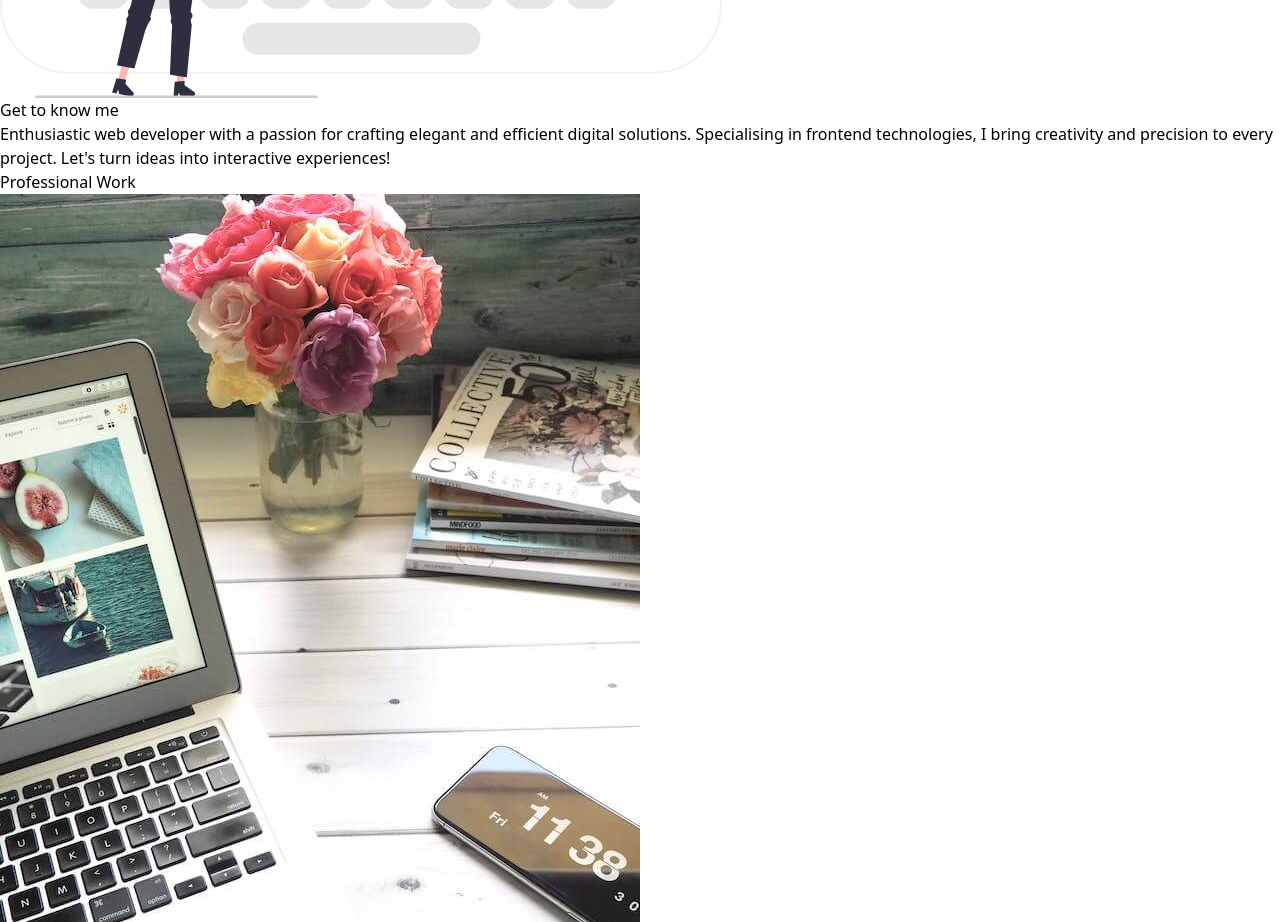
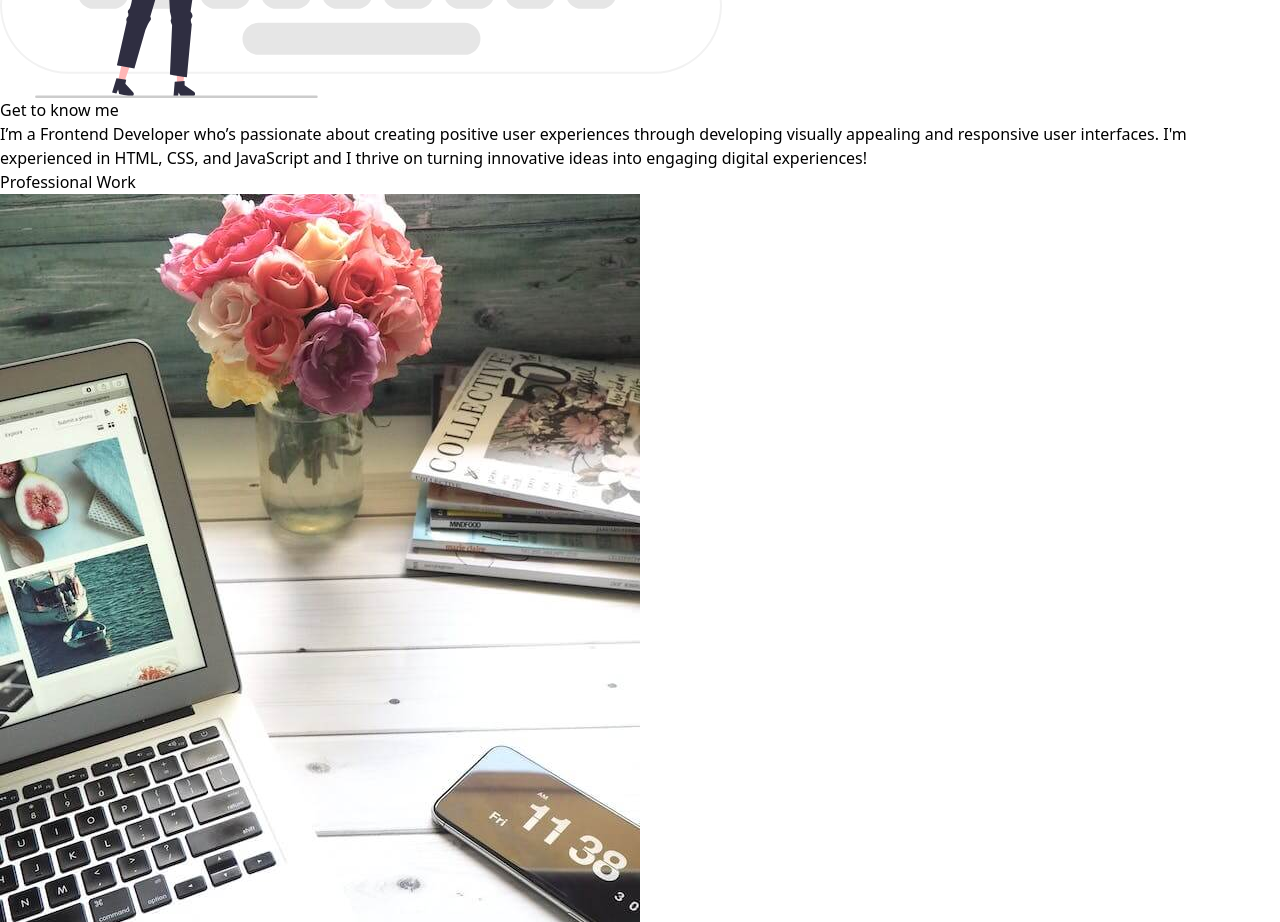
Before and after one commit to JessicaJuliet/react-portfolio, a React (Vite) app: page / in a window 1280 px wide. Shown: the part 1700-2622 px from the top of the page. Built offline with nearby package versions, Linux system fonts and the light colour scheme.

Commit message:
refactor(About): update copy

```diff
--- a/src/components/About.jsx
+++ b/src/components/About.jsx
@@ -10,9 +10,10 @@ const About = () => {
             <article>
                 <SectionTitle text="Get to know me" />
                 <p className='text-slate-600 mt-8 leading-loose'>
-                Enthusiastic web developer with a passion for crafting elegant and efficient digital solutions.
-                Specialising in frontend technologies, I bring creativity and precision to every project.
-                Let's turn ideas into interactive experiences!
+                  I’m a Frontend Developer who’s passionate about creating positive user experiences
+                  through developing visually appealing and responsive user interfaces. I'm experienced in
+                  HTML, CSS, and JavaScript and I thrive on turning innovative ideas into engaging digital
+                  experiences!
                 </p>
 
             </article>
```
